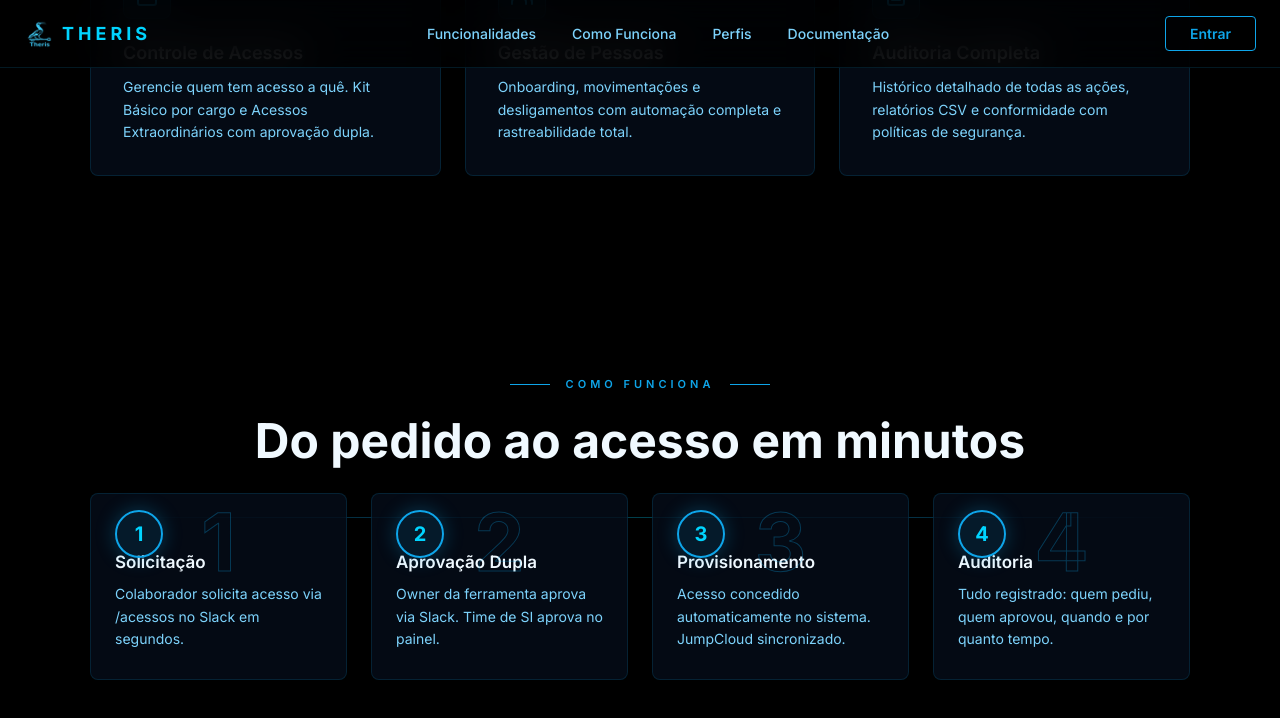
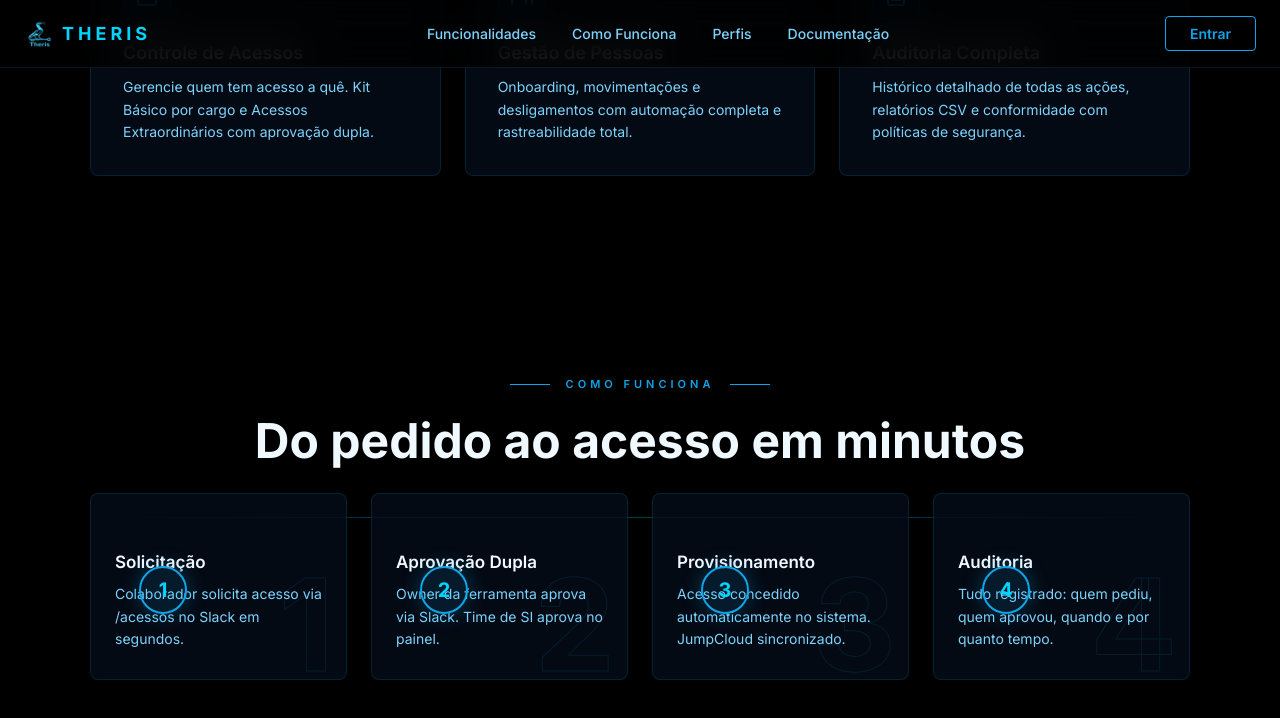
Before and after one commit to luansilva-oss/theris-backend, a React (Vite) app: page / in a window 1280 px wide. Shown: the top 718 px of the page. Built offline with nearby package versions, Linux system fonts and the light colour scheme.

Commit message:
Landing Como Funciona: número decorativo como fundo absoluto (canto inferior direito), conteúdo com z-index 1
Made-with: Cursor

```diff
--- a/src/pages/LandingPage.css
+++ b/src/pages/LandingPage.css
@@ -640,19 +640,6 @@
   color: var(--lp-neon);
 }
 
-.landing-step-num-big {
-  position: absolute;
-  top: 8px;
-  left: 50%;
-  transform: translateX(-50%);
-  font-size: 5rem;
-  font-weight: 900;
-  line-height: 1;
-  color: transparent;
-  -webkit-text-stroke: 1px rgba(14, 165, 233, 0.3);
-  pointer-events: none;
-}
-
 .landing-step h3 {
   font-size: 17px;
   font-weight: 600;
--- a/src/pages/LandingPage.tsx
+++ b/src/pages/LandingPage.tsx
@@ -185,14 +185,33 @@ export default function LandingPage() {
             <div
               key={step.num}
               className={`landing-step ${visibleSections.has(2) ? 'landing-visible' : ''}`}
-              style={{ transitionDelay: `${i * 150}ms` }}
+              style={{ position: 'relative', overflow: 'hidden', transitionDelay: `${i * 150}ms` }}
             >
-              <div className="landing-step-num-wrap">
-                <span className="landing-step-num">{step.num}</span>
+              <span
+                style={{
+                  position: 'absolute',
+                  bottom: '-10px',
+                  right: '12px',
+                  fontSize: '8rem',
+                  fontWeight: 900,
+                  color: 'transparent',
+                  WebkitTextStroke: '1px rgba(14, 165, 233, 0.12)',
+                  lineHeight: 1,
+                  userSelect: 'none',
+                  pointerEvents: 'none',
+                  zIndex: 0,
+                }}
+                aria-hidden
+              >
+                {step.num}
+              </span>
+              <div style={{ position: 'relative', zIndex: 1 }}>
+                <div className="landing-step-num-wrap">
+                  <span className="landing-step-num">{step.num}</span>
+                </div>
+                <h3>{step.title}</h3>
+                <p>{step.desc}</p>
               </div>
-              <span className="landing-step-num-big" aria-hidden>{step.num}</span>
-              <h3>{step.title}</h3>
-              <p>{step.desc}</p>
             </div>
           ))}
         </div>
```
